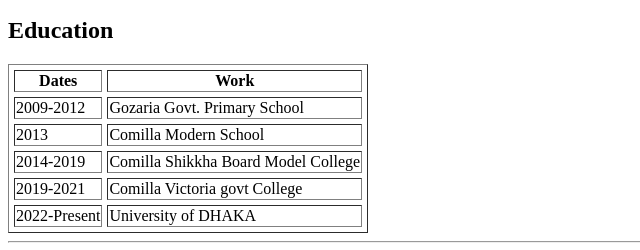
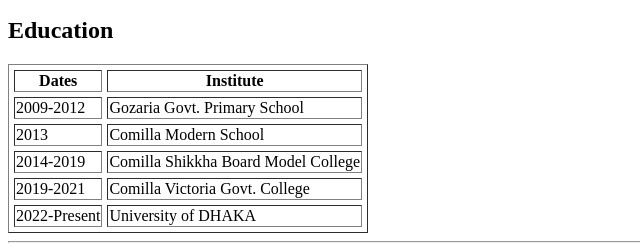
Before and after one commit to Horairadev/My_Website, a plain HTML site: page index.html in a window 1280 px wide. Shown: the part 408-658 px from the top of the page, 0-640 px from the left. Drawn offline with Linux system fonts and the light colour scheme.

Commit message:
Update index.html
banan

```diff
--- a/index.html
+++ b/index.html
@@ -31,7 +31,7 @@
         <thead>
             <tr>
                 <th>Dates</th>
-                <th>Work</th>
+                <th>Institute</th>
             </tr>
         </thead>
         <tbody>
@@ -49,7 +49,7 @@
             </tr>
             <tr>
                 <td>2019-2021</td>
-                <td>Comilla Victoria govt College</td>
+                <td>Comilla Victoria Govt. College</td>
             </tr>
             <tr>
                 <td>2022-Present</td>
```
